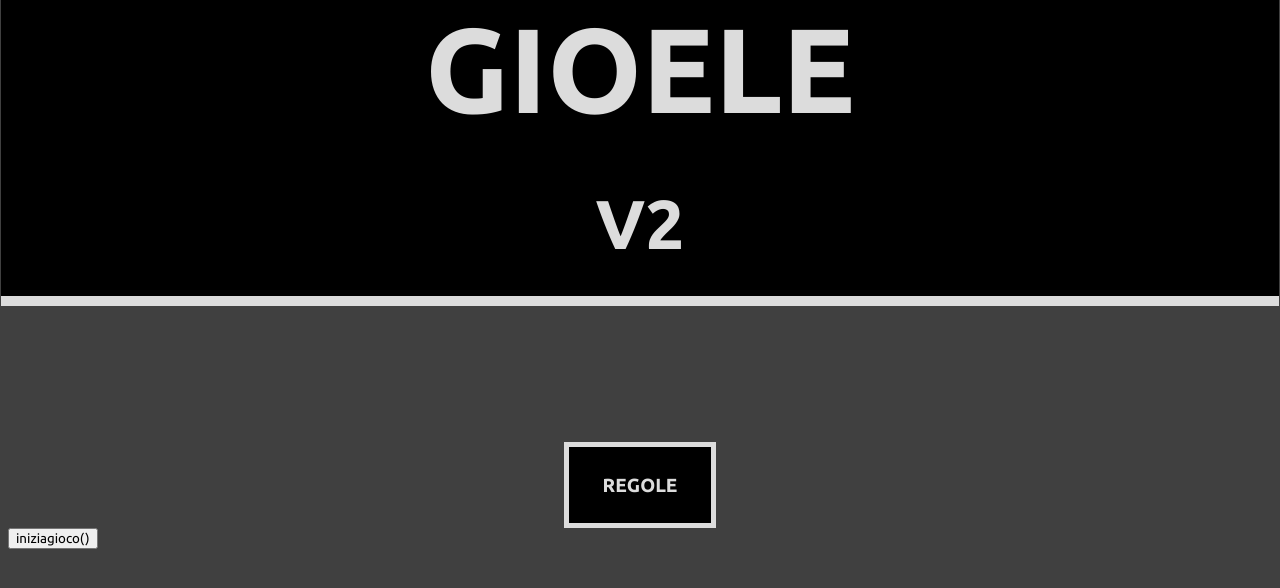
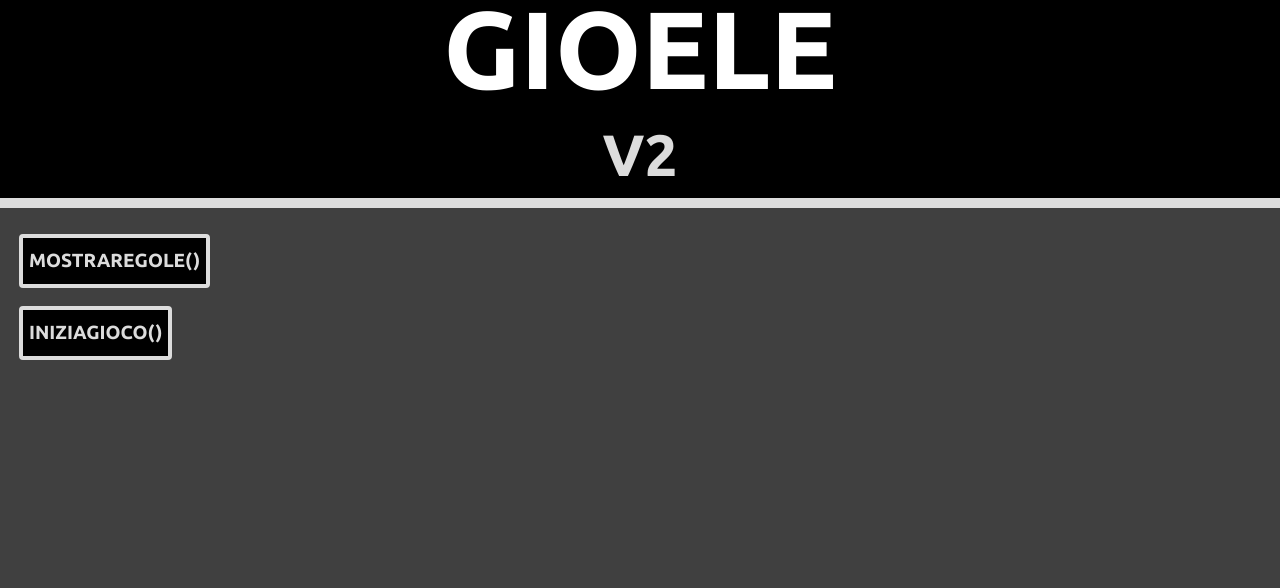
Before and after one commit to tronwebdevs/Gioele-V2-Designer-Edition, a PHP site: page / in a window 1280 px wide; the page is wider, and only the part inside the window is pictured. Shown: the top 588 px of that part. Run offline with PHP 8.4, Linux system fonts and the light colour scheme.

Commit message:
button improvement

```diff
--- a/CodingStandards.js
+++ b/CodingStandards.js
@@ -1,6 +1,7 @@
 let rand = 0;
 let attempt_counter = 5;
 let rules = false;
+let game_started = false;
 
 let exceptions = [
   "inserisci un numero",
@@ -27,20 +28,21 @@ function GENERANUMERO(){
 
 function INDOVINANUMERO(){
   let exception = $("#exception");
-  exception.addClass("hide");
+  exception.text(".");
+  exception.css("color", "transparent");
 
   //checks if input is acceptable
   let guess = $("#guess").val()
   if (isNaN(guess) || guess == ''){
     let randE = Math.random() * 10;
     randE = Math.round(randE);
-    exception.removeClass("hide");
     console.log(randE);
+    exception.css("color", "gainsboro");
     exception.text(exceptions[randE]);
     return;
   }
   if (guess < 0 || guess > 100){
-    exception.removeClass("hide");
+    exception.css("color", "gainsboro");
     exception.text("il numero deve essere compreso tra 0 e 100");
     return;
   }
@@ -56,23 +58,21 @@ function CONTROLLAVITTORIA(guess){
   let result = $("#result");
   let attempt = $("#attempts");
   let compare = $("#compare");
-  compare.addClass("hide");
+  compare.text(".");
+  compare.addClass("transparent");
 
   console.log(guess + 's');
 
   if (guess < rand){
-    console.log("minore");
-    $("#compare").removeClass("hide");
+    compare.removeClass("transparent");
     compare.text(guess + " e' minore");
   }
   if (guess > rand){
-    console.log("maggiore");
-    $("#compare").removeClass("hide");
+    compare.removeClass("transparent");
     compare.text(guess + " e' maggiore");
   }
   if (guess == rand){
-    console.log("uguale");
-    $("#compare").removeClass("hide");
+    compare.removeClass("transparent");
     compare.text("congratulazioni, hai fatto l'impossibile");
     attempt_counter = 0;
     return;
@@ -80,24 +80,26 @@ function CONTROLLAVITTORIA(guess){
 
   //checks if there are any attempts left
   if (attempt_counter == 1){
-    $("#div_attempts").addClass("hide");
-    $("#div_input").addClass("hide");
     attempt.text("hai finito i tentativi");
-    compare.addClass("hide");
+    compare.text(".");
+    compare.addClass("transparent");
 
     // shows score
-    result.removeClass("hide");
+    result.removeClass("transparent");
     result.text("hai fatto " + CALCOLAPUNTEGGIO(guess) + " punti");
 
     //displays the number
-    $("#number").removeClass("hide");
+    $("#number").removeClass("transparent");
     $("#number").text("il numero da indovinare era " + rand);
+
+    $("#btn_play").text("RICOMINCIAGIOCO()");
 
     rand = 0;
     attempt_counter = 5;
     return;
   } else {
     attempt_counter--;
+    attempt.removeClass("transparent");
     attempt.text("tentativi: " + attempt_counter);
   }
 
@@ -124,12 +126,10 @@ function CALCOLAPUNTEGGIO(guess){
 
 
 function INIZIAGIOCO(){
-  $("#div_attempts").removeClass("hide");
-  $("#div_input").removeClass("hide");
-  $("#div_guess").removeClass("hide");
-  $("#guess").removeClass("hide");
-  $("#result").addClass("hide");
-  $("#number").addClass("hide");
+  if (game_started == false) {
+    $("#div_game_2").removeClass("hide");
+    $("#div_game_2").removeClass("gameEnd");
+    $("#div_game_2").addClass("gameStart");
 
     if (rand == 0){
       let rand = GENERANUMERO();
@@ -138,6 +138,25 @@ function INIZIAGIOCO(){
 
     let attempt = $("#attempts");
     attempt.text("tentativi: " + attempt_counter);
+
+    $("#btn_play").text("FERMAGIOCO()");
+    game_started = true;
+  } else {
+    setTimeout(function(){
+      $("#div_game_2").addClass("hide");
+    }, 450);
+    $("#div_game_2").addClass("gameEnd");
+    $("#div_game_2").removeClass("gameStart");
+    $("#guess").val("");
+    $("#exception").text("");
+    $("#compare").text("");
+
+    rand = 0;
+    attempt_counter = 5;
+
+    $("#btn_play").text("INIZIAGIOCO()");
+    game_started = false;
+  }
 }
 
 function ANIMAZIONI(){
@@ -157,7 +176,7 @@ function ANIMAZIONI(){
     $(".line").addClass("effect2");
   }, 2500);
 
-  //buttons
+  //button rules
   setTimeout(function(){
     $("#btn_rules").removeClass("hide");
     $("#btn_rules").addClass("buttonBorder");
@@ -172,6 +191,21 @@ function ANIMAZIONI(){
     $("#btn_rules").addClass("effect2");
   }, 4300);
 
+  //button play
+  setTimeout(function(){
+    $("#btn_play").removeClass("hide");
+    $("#btn_play").addClass("buttonBorder");
+  }, 2500);
+  setTimeout(function(){
+    $("#btn_play").addClass("buttonFill");
+  }, 3500);
+  setTimeout(function(){
+    $("#btn_play").addClass("buttonText");
+  }, 3800);
+  setTimeout(function(){
+    $("#btn_play").addClass("effect2");
+  }, 4600);
+
   return;
 }
 
@@ -180,24 +214,29 @@ function REGOLE(){
     $('#btn_rules').prop("disabled", true);
     setTimeout(function(){
       $('#btn_rules').prop("disabled", false);
-    }, 1800);
+    }, 2250);
     setTimeout(function(){
       $("#rules").removeClass("hide");
       $("#rules").removeClass("outR");
       $("#rules").addClass("inR");
       $("#div_game").addClass("hide");
-    }, 800);
+    }, 1250);
     setTimeout(function(){
       $("#div_game").addClass("hide");
-    }, 700);
+    }, 1150);
+    setTimeout(function(){
     $("#div_game").removeClass("in");
     $("#div_game").addClass("out");
+    $("#div_game_2").addClass("hide");
+    }, 450);
+    $("#div_game_2").addClass("gameEnd");
+    $("#div_game_2").removeClass("gameStart");
     rules = true;
   } else {
     $('#btn_rules').prop("disabled", true);
     setTimeout(function(){
       $('#btn_rules').prop("disabled", false);
-    }, 1800);
+    }, 2300);
     setTimeout(function(){
       $("#div_game").removeClass("hide");
       $("#div_game").removeClass("out");
@@ -206,6 +245,14 @@ function REGOLE(){
     setTimeout(function(){
       $("#rules").addClass("hide");
     }, 800);
+    setTimeout(function(){
+      if(game_started) {
+        $("#div_game_2").removeClass("hide");
+        $("#div_game_2").addClass("gameStart");
+      }
+    }, 1500);
+    $("#div_game_2").addClass("hide");
+    $("#div_game_2").removeClass("gameEnd");
     $("#rules").removeClass("inR");
     $("#rules").addClass("outR");
 
--- a/css.css.css
+++ b/css.css.css
@@ -3,6 +3,8 @@
 }
 
 body {
+  margin: 0px;
+  margin-top: -22px;
   background-color: #404040;
 }
 
@@ -22,12 +28,9 @@ body {
 .divTitle {
   opacity: 0;
   position: relative;
-  bottom: 5em;
-  height: 200%;
   background-color: black;
-  margin-left: -0.55%;
-  margin-right: -0.55%;
-  animation: AN_fillBlack 0.5s;
+  padding-top: 0.5em;
+  animation: AN_fillBlack 1s;
   animation-delay: 1s;
 }
 
@@ -35,10 +38,12 @@ body {
   opacity: 0;
   position: relative;
   text-align: center;
-  font-size: 120px;
+  font-size: 11ex;
   color: gainsboro;
-  margin-left: 22%;
-  margin-right: 22%;
+  margin-top: 0px;
+  margin-bottom: 0px;
+  padding-top: 10px;
+  padding-bottom: 10px;
   animation: AN_fadeIn 1.5s;
   animation-delay: 1.5s;
 }
@@ -46,34 +51,34 @@ body {
 .subtitle {
   opacity: 0;
   position: relative;
-  bottom: 0.5em;
   text-align: center;
-  font-size: 69px;
+  font-size: 7ex;
   color: gainsboro;
-  margin-left: 45%;
-  margin-right: 45%;
+  margin-top: 0px;
+  margin-bottom: 0px;
+  padding-top: 10px;
+  padding-bottom: 10px;
   animation: AN_subtitle 1s;
   animation-delay: 2s;
 }
 
 .line {
   position: relative;
-  top: -8em;
-  margin-left: -0.55%;
-  margin-right: -0.55%;
+  margin-top: 0px;
   border: 5px solid gainsboro;
   animation: AN_line 1s;
 }
 
 .buttonBorder {
-  width: 14ch;
-  height: 8ch;
+  height: 5ch;
   background: transparent;
-  border: 5px solid gainsboro;
+  border: 4px solid gainsboro;
+  border-radius: 4px;
   font-size: 19px;
   font-weight: bold;
-  color: #404040;
-  animation: AN_buttonBorder 1s;
+  color: transparent;
+  margin-left: 1em;
+  animation: AN_foldIn 1s;
 }
 
 .buttonFill {
--- a/index.html
+++ b/index.html
@@ -2,6 +2,7 @@
 <html>
 <head>
   <meta charset="UTF-8">
+  <meta name="viewport" content="width=device-width, initial-scale=1, maximum-scale=1.0, user-scalable=no" />
   <title> Gioele V2 </title>
   <link rel="stylesheet" type="text/css" href="css.css.css">
   <link rel="stylesheet" type="text/css" href="http://fonts.googleapis.com/css?family=Ubuntu:regular,bold&subset=Latin">
@@ -14,13 +15,11 @@
   <h1 class="title"> GIOELE </h1>
   <h1 class="subtitle"> V2 </h1>
 </div>
-
   <hr class="line">
+  <br>
 
 <div id="div_rules">
-  <div style="text-align:center">
-    <button id="btn_rules" onclick="REGOLE()" class="hide"> REGOLE </button>
-  </div>
+  <button id="btn_rules" onclick="REGOLE()" class="hide"> MOSTRAREGOLE() </button>
   <div id="rules" class="hide">
     <ul class="rules">
       <li> buffalo </li>
@@ -35,32 +34,33 @@
   </div>
 </div>
 
+<br>
+
 <div id="div_game">
-
   <div id="div_start">
-    <button onclick="INIZIAGIOCO()" class="buttonP"> iniziagioco() </button>
+    <button id="btn_play" onclick="INIZIAGIOCO()" class="hide"> INIZIAGIOCO() </button>
   </div>
 
-  <div id="div_attempts" class="hide">
+  <div id="div_game_2" class="game hide effect2">
+
+    <div id="div_attempts">
       <h1 id="attempts"></h1>
     </div>
-
-  <div id="div_input" class="hide align">
-    <input type="text" id="guess" class="hide">
-    <span id="exception" class="hide exception"> </span>
+    <div id="div_input" class="align">
+      <input type="text" id="guess">
+      <span id="exception" class="exception"> . </span>
     </div>
-
-  <div id="div_guess" class="hide">
+    <div id="div_guess">
       <button onclick="INDOVINANUMERO()"> indovinanumero() </button>
     </div>
-
     <div id="div_compare">
       <h3 id="compare"> </h3>
     </div>
+    <div id="div_result">
+      <h3 id="result" class="transparent"> . </h3>
+      <h3 id="number" class="transparent"> . </h3>
+    </div>
 
-  <div id="div_result">
-    <h3 id="result" class="hide"> </h3>
-    <h3 id="number" class="hide"> </h3>
   </div>
 
 </div>
```
Also changed, not shown: other parts of css.css.css (+54 -14 lines). Lines whose indentation alone changed are shown as unchanged.
